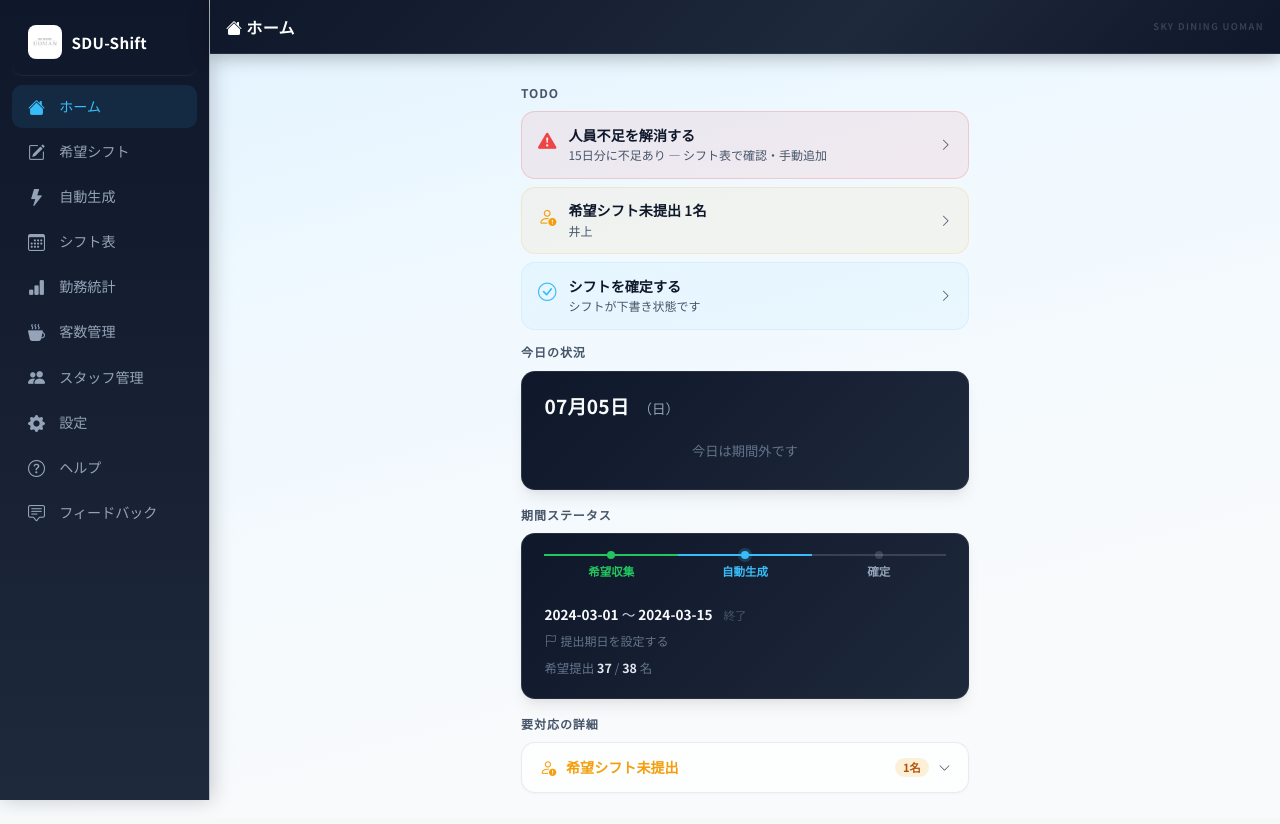
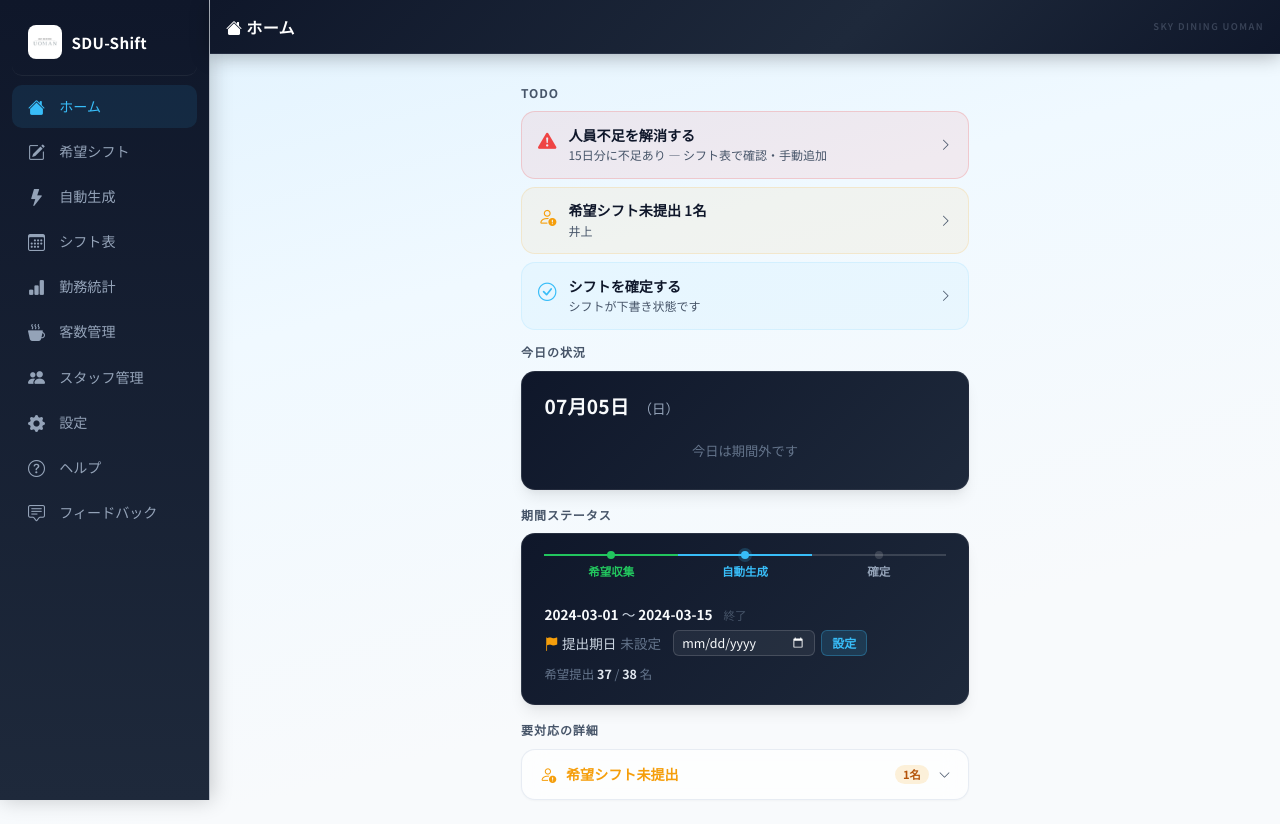
Before and after one commit to Richiesss/shift-tool, a Flask app: page / in a window 1280 px wide. Run offline with Flask 3, Linux system fonts and the light colour scheme; data comes from the database, SQL or seed files in the repository; data that the repository does not hold is empty; some libraries are stand-ins or nearby versions.

Commit message:
feat: 希望シフト提出期日をダッシュボードから直接設定できるように
これまで希望シフト入力画面でしか設定できなかった提出期日を、
ダッシュボードの「期間ステータス」カードにインラインの入力欄として追加。
設定/更新してもダッシュボードに留まるようにし、TODOや期日バッジが
即座に反映されることを確認済み。

Co-Authored-By: Claude Sonnet 5 <noreply@anthropic.com>

```diff
--- a/routes/shifts.py
+++ b/routes/shifts.py
@@ -208,6 +208,9 @@ def input(period_id):
 
 @bp.post("/<int:period_id>/deadline")
 def set_deadline(period_id):
+    # ダッシュボードからも設定できるよう、遷移元に応じて戻り先を切り替える
+    # （任意のURLを受け取らず既知の2画面のみに限定してオープンリダイレクトを防ぐ）
+    return_to = "dashboard.index" if request.form.get("next") == "dashboard" else "shifts.input"
     period = repo.get_period(period_id)
     if not period:
         flash("期間が見つかりません", "error")
@@ -216,6 +219,8 @@ def set_deadline(period_id):
     period.submission_deadline = deadline or None
     repo.save_period(period)
     flash("提出期日を設定しました" if deadline else "提出期日を解除しました", "success")
+    if return_to == "dashboard.index":
+        return redirect(url_for("dashboard.index"))
     return redirect(url_for("shifts.input", period_id=period_id))
 
 
--- a/templates/dashboard/index.html
+++ b/templates/dashboard/index.html
@@ -158,6 +158,24 @@
   }
   .days-left-chip.dl-over { background: rgba(239,68,68,.15); color: #f87171; border-color: rgba(239,68,68,.15); }
   .days-left-chip.dl-soon { background: rgba(245,158,11,.15); color: #f59e0b; border-color: rgba(245,158,11,.1); }
+
+  .deadline-form {
+    display: inline-flex; align-items: center; gap: 6px; margin-left: .5rem;
+  }
+  .deadline-form input[type="date"] {
+    background: rgba(255,255,255,.06); border: 1px solid rgba(255,255,255,.15);
+    color: #f8fafc; border-radius: 6px; padding: 3px 8px; font-size: .78rem;
+    color-scheme: dark; width: 142px;
+  }
+  .deadline-form input[type="date"]:focus {
+    outline: none; border-color: rgba(56,189,248,.6);
+  }
+  .deadline-form button {
+    background: rgba(56,189,248,.15); border: 1px solid rgba(56,189,248,.3);
+    color: #38bdf8; border-radius: 6px; padding: 3px 10px; font-size: .75rem; font-weight: 700;
+    cursor: pointer;
+  }
+  .deadline-form button:hover { background: rgba(56,189,248,.25); }
 
   /* ── アラート詳細 ── */
   .alert-section { margin-bottom: .85rem; }
@@ -342,22 +360,25 @@
       <span style="color:#475569;font-size:.72rem;margin-left:.5rem">終了</span>
       {% endif %}
     </div>
-    {% if period_info.deadline %}
-    {% set dl = period_info.deadline %}
-    <div class="period-meta" style="margin-top:.35rem">
+    <div class="period-meta" style="margin-top:.35rem;display:flex;align-items:center;flex-wrap:wrap;gap:4px">
       <i class="bi bi-flag-fill" style="color:#f59e0b"></i>
-      提出期日 <strong>{{ dl.date }}</strong>
+      提出期日
+      {% if period_info.deadline %}
+      {% set dl = period_info.deadline %}
+      <strong>{{ dl.date }}</strong>
       <span class="days-left-chip {{ 'dl-over' if dl.level == 'over' else 'dl-soon' if dl.level == 'soon' else '' }}">
         {% if dl.level == 'over' %}期日超過{% elif dl.days_left == 0 %}本日締切{% else %}あと{{ dl.days_left }}日{% endif %}
       </span>
+      {% else %}
+      <span style="color:#64748b">未設定</span>
+      {% endif %}
+      <form method="post" action="{{ url_for('shifts.set_deadline', period_id=p.id) }}" class="deadline-form">
+        <input type="hidden" name="csrf_token" value="{{ csrf_token() }}">
+        <input type="hidden" name="next" value="dashboard">
+        <input type="date" name="deadline" value="{{ period_info.deadline.date if period_info.deadline else '' }}">
+        <button type="submit">{{ '更新' if period_info.deadline else '設定' }}</button>
+      </form>
     </div>
-    {% else %}
-    <div class="period-meta" style="margin-top:.35rem">
-      <a href="{{ url_for('shifts.input', period_id=p.id) }}" style="color:#64748b;font-size:.75rem;text-decoration:none">
-        <i class="bi bi-flag me-1"></i>提出期日を設定する
-      </a>
-    </div>
-    {% endif %}
     <div style="margin-top:.55rem;font-size:.78rem;color:#64748b">
       希望提出 <strong style="color:#e2e8f0">{{ period_info.request_count }}</strong> /
       <strong style="color:#e2e8f0">{{ staff_count }}</strong> 名
```
